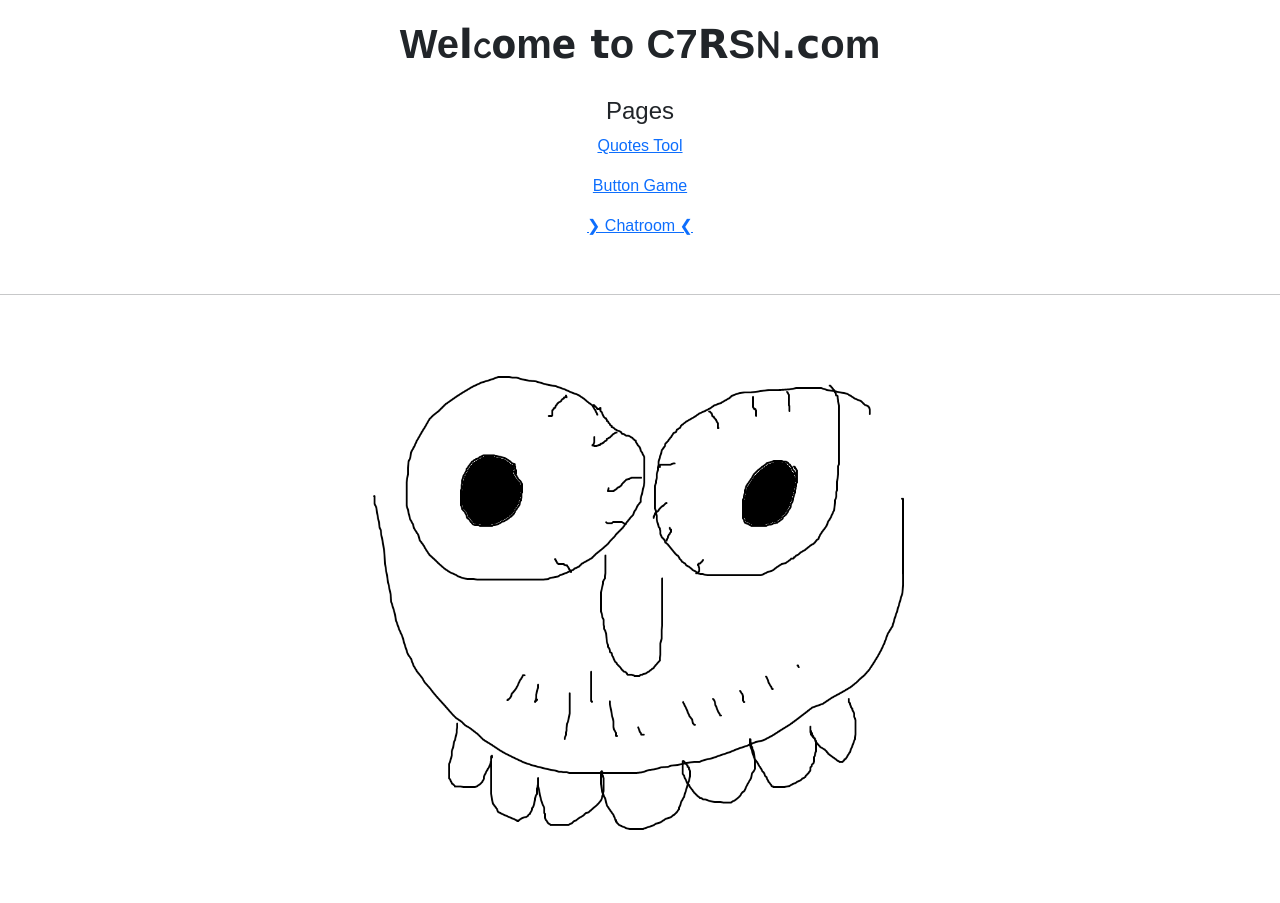
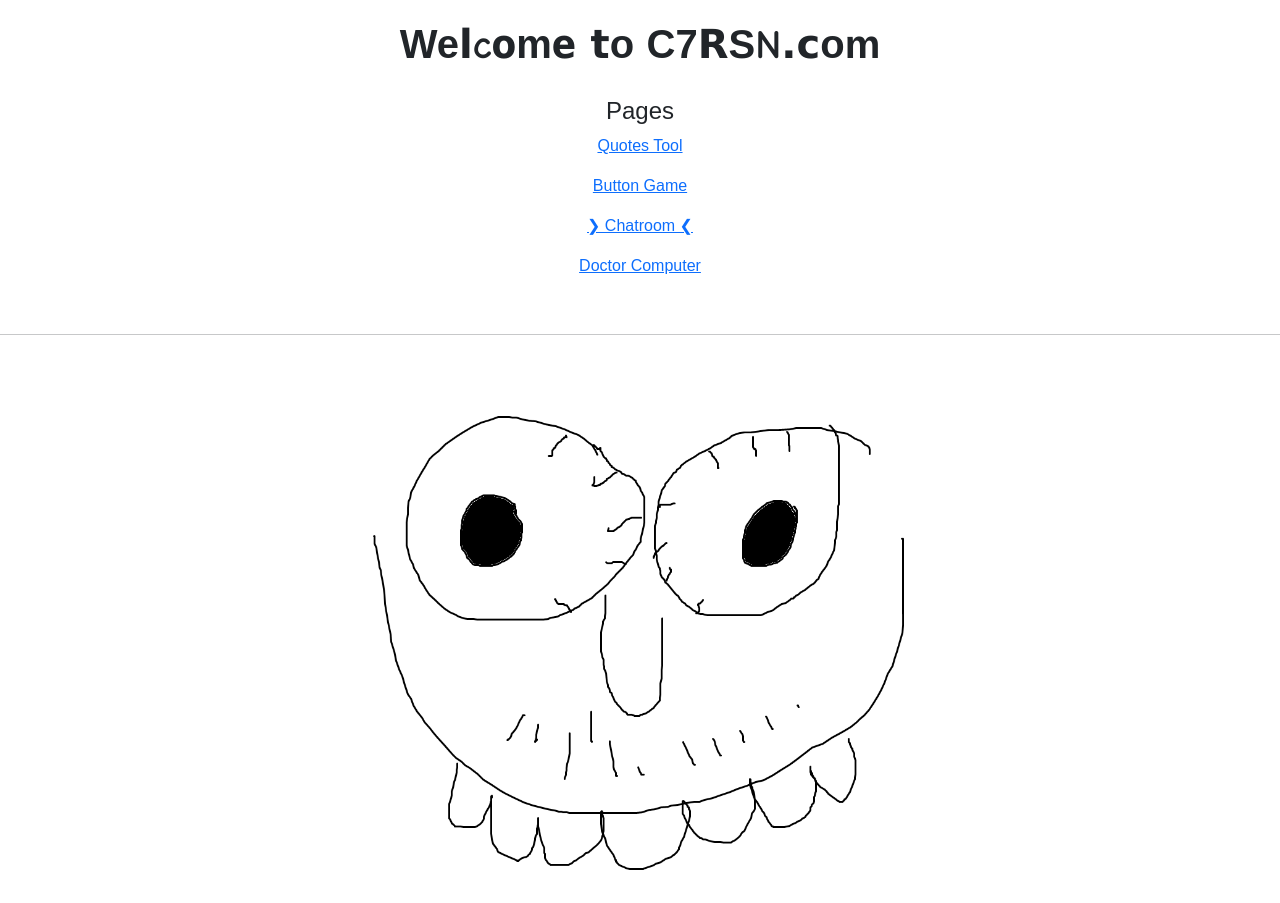
Before and after one commit to c7rsn/website, a website: page index.html in a window 1280 px wide. Before the commit the page ends 863 px from the top, so only its background shows below. Drawn offline with nearby package versions, Linux system fonts and the light colour scheme.

Commit message:
add link

```diff
--- a/index.html
+++ b/index.html
@@ -16,6 +16,7 @@
     <p><a href="/quotetool.html">Quotes Tool</a></p>
     <p><a href="/buttongame.html">Button Game</a></p>
     <p><a href="/chatroom.html" id = "chatroom-link">&#x276F; Chatroom &#x276E;</a></p>
+    <p><a href="/doctor.html">Doctor Computer</a></p>
     <br>
     <hr>
     <br>
--- a/js/chatroom.js
+++ b/js/chatroom.js
@@ -25,7 +25,7 @@ document.getElementById('chat-submit').addEventListener('click', function (e) {
     if (username && message) {
         localStorage['chatroom_username'] = username;
         socket.emit('chatMessage', { username, message });
-        console.log("Chat Message Sent.");
+        console.log("Chat Message Sent." {username, message});
         document.getElementById('chat-text').value = ''; // clear message input
     }
 });
```
